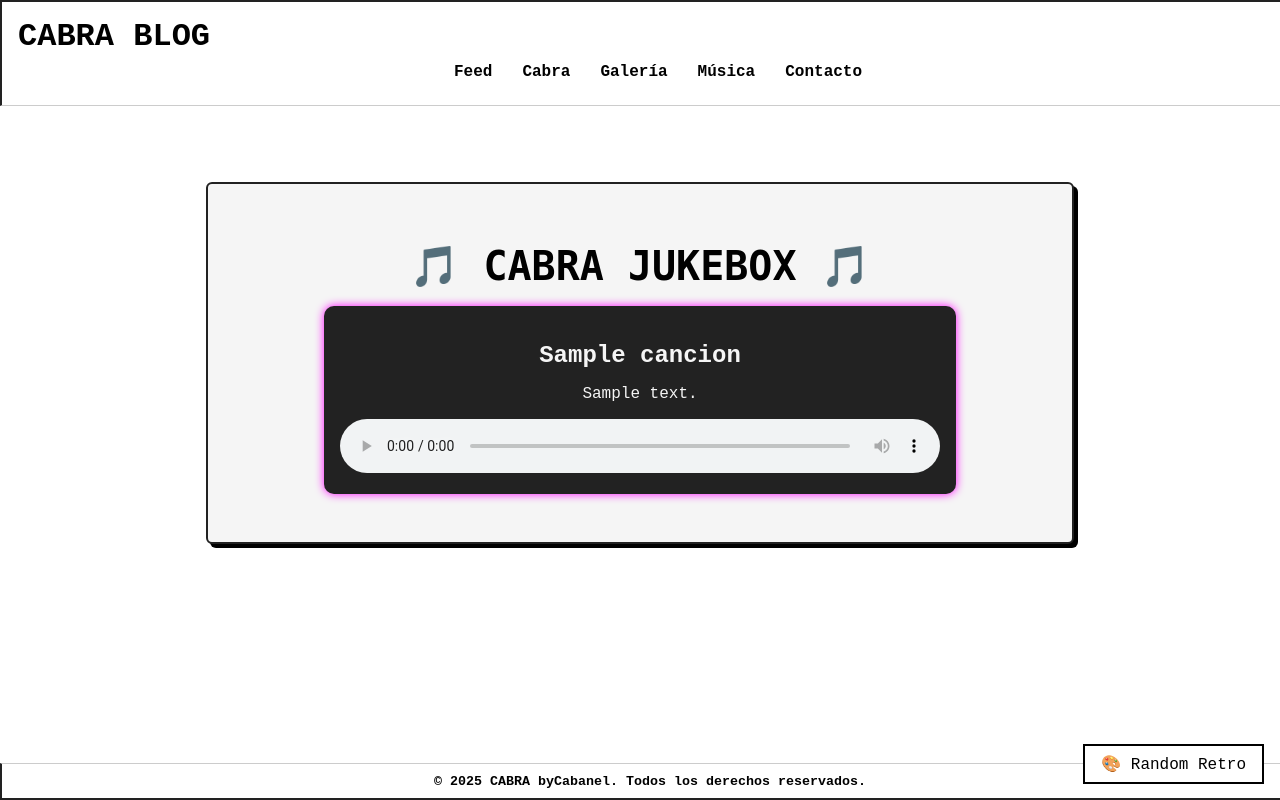
After one commit to cabanell/mi-blog-retro, a Django app: template blog/templates/blog/musica.html in a window 1280 px wide. The commit adds this page. Run offline with Django 5.2, Linux system fonts and the light colour scheme; the template is opened without the code that fills it: values that come from a table or form of the project are taken from there, others are empty; tables that the repository leaves empty hold one stand-in row (values such as "Sample post").

Commit message:
Se agrega vista Musica

```diff
--- a/blog/admin.py
+++ b/blog/admin.py
@@ -1,6 +1,8 @@
 from django.contrib import admin
 from .models import Post, Categoria, Etiqueta, Comentario, PerfilUsuario, ConfiguracionBlog, ImagenGaleria, MensajeContacto
 from .models import Cabra
+from .models import Cancion
+
 
 admin.site.register(Post)
 admin.site.register(Categoria)
@@ -11,3 +13,7 @@ admin.site.register(ConfiguracionBlog)
 admin.site.register(ImagenGaleria)
 admin.site.register(MensajeContacto)
 admin.site.register(Cabra)
+
+@admin.register(Cancion)
+class CancionAdmin(admin.ModelAdmin):
+    list_display = ('titulo', 'fecha_subida')
--- a/blog/models.py
+++ b/blog/models.py
@@ -90,3 +90,12 @@ class Cabra(models.Model):
 
     def __str__(self):
         return "Vista Cabra"
+
+class Cancion(models.Model):
+    titulo = models.CharField(max_length=100)
+    descripcion = models.TextField(blank=True)
+    archivo = models.FileField(upload_to='musica/')
+    fecha_subida = models.DateTimeField(auto_now_add=True)
+
+    def __str__(self):
+        return self.titulo
--- a/blog/templates/blog/base.html
+++ b/blog/templates/blog/base.html
@@ -112,6 +112,7 @@
     <a href="{% url 'feed' %}">Feed</a>
     <a href="{% url 'cabra' %}">Cabra</a>
     <a href="{% url 'galeria' %}">Galería</a>
+    <a href="{% url 'musica' %}">Música</a>
     <a href="{% url 'contacto' %}">Contacto</a>
 
   </nav>
--- /dev/null
+++ b/blog/templates/blog/musica.html
@@ -0,0 +1,23 @@
+{% extends 'base.html' %}
+{% load static %}
+
+{% block title %}Música{% endblock %}
+
+{% block content %}
+<div class="ventana" style="text-align: center; padding: 2rem;">
+  <h1 style="font-family: monospace; font-size: 2.5rem;">🎵 CABRA JUKEBOX 🎵</h1>
+  {% for cancion in canciones %}
+    <div style="background-color: #222; color: #f5f5f5; margin: 1rem auto; padding: 1rem; border-radius: 10px; max-width: 600px; box-shadow: 0 0 10px #f0f;">
+      <h2>{{ cancion.titulo }}</h2>
+      <p>{{ cancion.descripcion }}</p>
+      <audio controls style="width: 100%;">
+        <source src="{{ cancion.archivo.url }}" type="audio/mpeg">
+        <source src="{{ cancion.archivo.url }}" type="audio/wav">
+        Tu navegador no soporta el elemento de audio.
+      </audio>
+    </div>
+  {% empty %}
+    <p>No hay canciones disponibles todavía.</p>
+  {% endfor %}
+</div>
+{% endblock %}
--- a/blog/urls.py
+++ b/blog/urls.py
@@ -10,5 +10,7 @@ urlpatterns = [
     path('like/<int:post_id>/', views.dar_like, name='dar_like'),
     path('dislike/<int:post_id>/', views.dar_dislike, name='dar_dislike'),
     path('cabra/', vista_cabra, name='cabra'),
+    path('musica/', views.vista_musica, name='musica'),
+
 
 ]
```
Also changed, not shown: blog/forms.py (+7 -1 lines), blog/views.py (+6 -1 lines), blog/migrations/0009_cancion.py (added), 1 other file.
